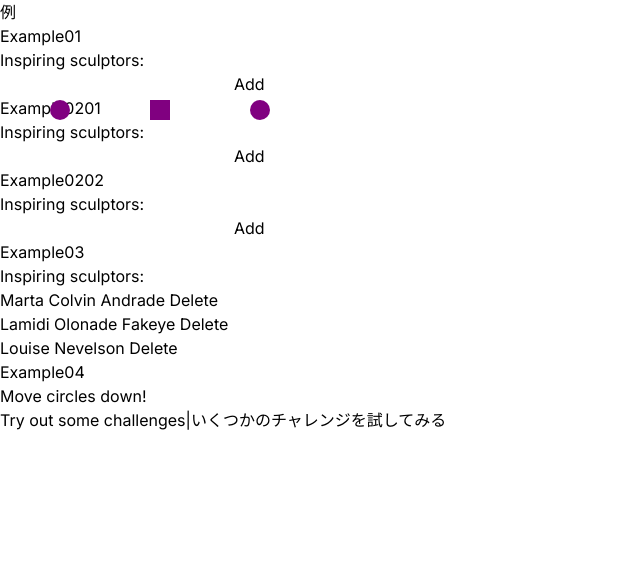
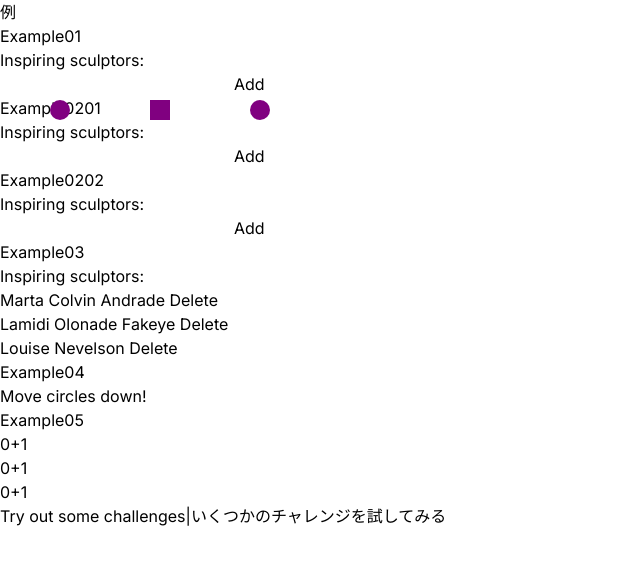
Before and after one commit to ai-biz20-sasaki/learn-react, a Next.js app: page /adding-interactivity/updating-arrays-in-state in a window 1280 px wide. Shown: the top 564 px of the page, without its empty margins (0-640 px from the left). Built offline with nearby package versions, Linux system fonts and the light colour scheme.

Commit message:
Add adding-interactivity/updating-arrays-in-state/example05

```diff
--- /dev/null
+++ b/src/app/adding-interactivity/updating-arrays-in-state/example05.tsx
@@ -0,0 +1,38 @@
+"use client"
+import { useState } from 'react';
+
+let initialCounters = [
+  0, 0, 0
+];
+
+export default function CounterList() {
+  const [counters, setCounters] = useState(
+    initialCounters
+  );
+
+  function handleIncrementClick(index) {
+    const nextCounters = counters.map((c, i) => {
+      if (i === index) {
+        // Increment the clicked counter
+        return c + 1;
+      } else {
+        // The rest haven't changed
+        return c;
+      }
+    });
+    setCounters(nextCounters);
+  }
+
+  return (
+    <ul>
+      {counters.map((counter, i) => (
+        <li key={i}>
+          {counter}
+          <button onClick={() => {
+            handleIncrementClick(i);
+          }}>+1</button>
+        </li>
+      ))}
+    </ul>
+  );
+}
--- a/src/app/adding-interactivity/updating-arrays-in-state/page.tsx
+++ b/src/app/adding-interactivity/updating-arrays-in-state/page.tsx
@@ -6,7 +6,7 @@ import Example0201 from './example0201'
 import Example0202 from './example0202'
 import Example03 from './example03'
 import Example04 from './example04'
-//import Example05 from './example05'
+import Example05 from './example05'
 //import Challenge01 from './challenge01'
 //import Challenge02 from './challenge02'
 //import Challenge03 from './challenge03'
@@ -34,6 +34,8 @@ export default function Page() {
       <Example03 />
       <h3>Example04</h3>
       <Example04 />
+      <h3>Example05</h3>
+      <Example05 />
       <h2>
         <a
           className=""
```
